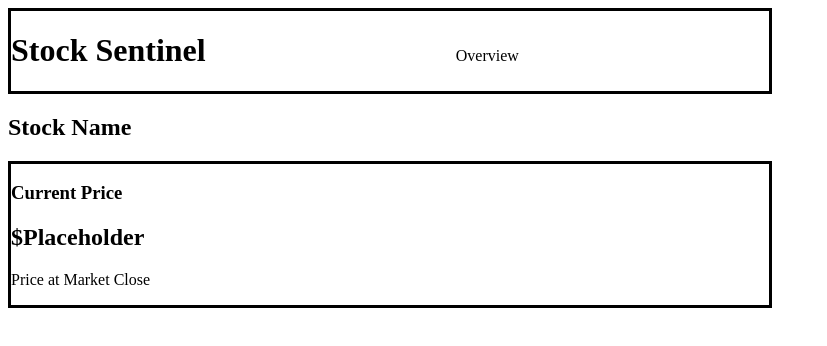
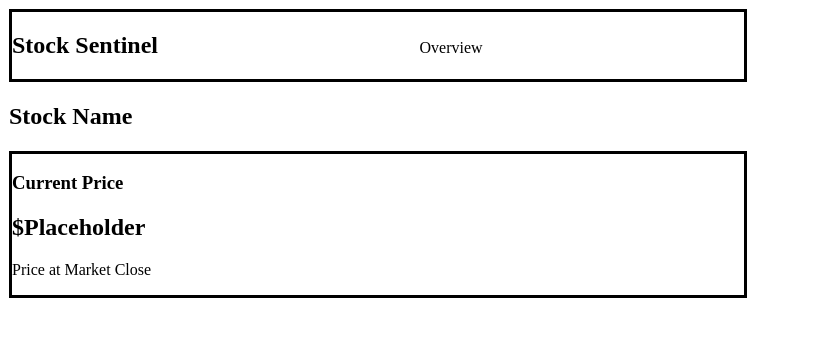
Before and after one commit to nughnugh/BCN-2024SS-TeamRot-StockSentinel, a SvelteKit app in the folder sys-src/app/frontend/stock-sentinel/: page / in a window 1280 px wide. Shown: the top 346 px of the page, without its empty margins (0-827 px from the left). Built offline with nearby package versions, Linux system fonts and the light colour scheme.

Commit message:
Svelte changes

```diff
--- /dev/null
+++ b/sys-src/app/frontend/stock-sentinel/src/components/Header.svelte
@@ -0,0 +1,3 @@
+<style>
+
+</style>
--- a/sys-src/app/frontend/stock-sentinel/src/routes/+page.svelte
+++ b/sys-src/app/frontend/stock-sentinel/src/routes/+page.svelte
@@ -1,10 +1,17 @@
+
+
 <script>
+    import Header from "../components/Header.svelte";
     let price = "$Placeholder"
 </script>
 
 <style>
     .grid-container {
         display: grid;
+        display: grid;
+        gap: 1px;
+        padding: 1px;
+        border-radius: 2px;
     }
     .header{
         display: grid;
@@ -40,9 +47,9 @@
 </style>
 
 <div class="grid-container">
-
     <div class="header">
-        <div class="title"> <h1>Stock Sentinel </h1></div>  <div class="pages"> Overview</div>
+        <div class="title"> <h2>Stock Sentinel </h2></div>
+        <div class="pages"> Overview</div>
     </div>
     <div class = "stock_name">
         <h2>Stock Name</h2>
@@ -52,7 +59,5 @@
         <div> <h2>{price}</h2></div>
         <div> <p>Price at Market Close</p></div>
     </div>
-
     <div class = "side_blocker"></div>
-
 </div>
```
Also changed, not shown: sys-src/app/frontend/stock-sentinel/src/components/sources.svelte (added, +7 -0 lines), sys-src/app/frontend/stock-sentinel/src/routes/overview.svelte (added).
